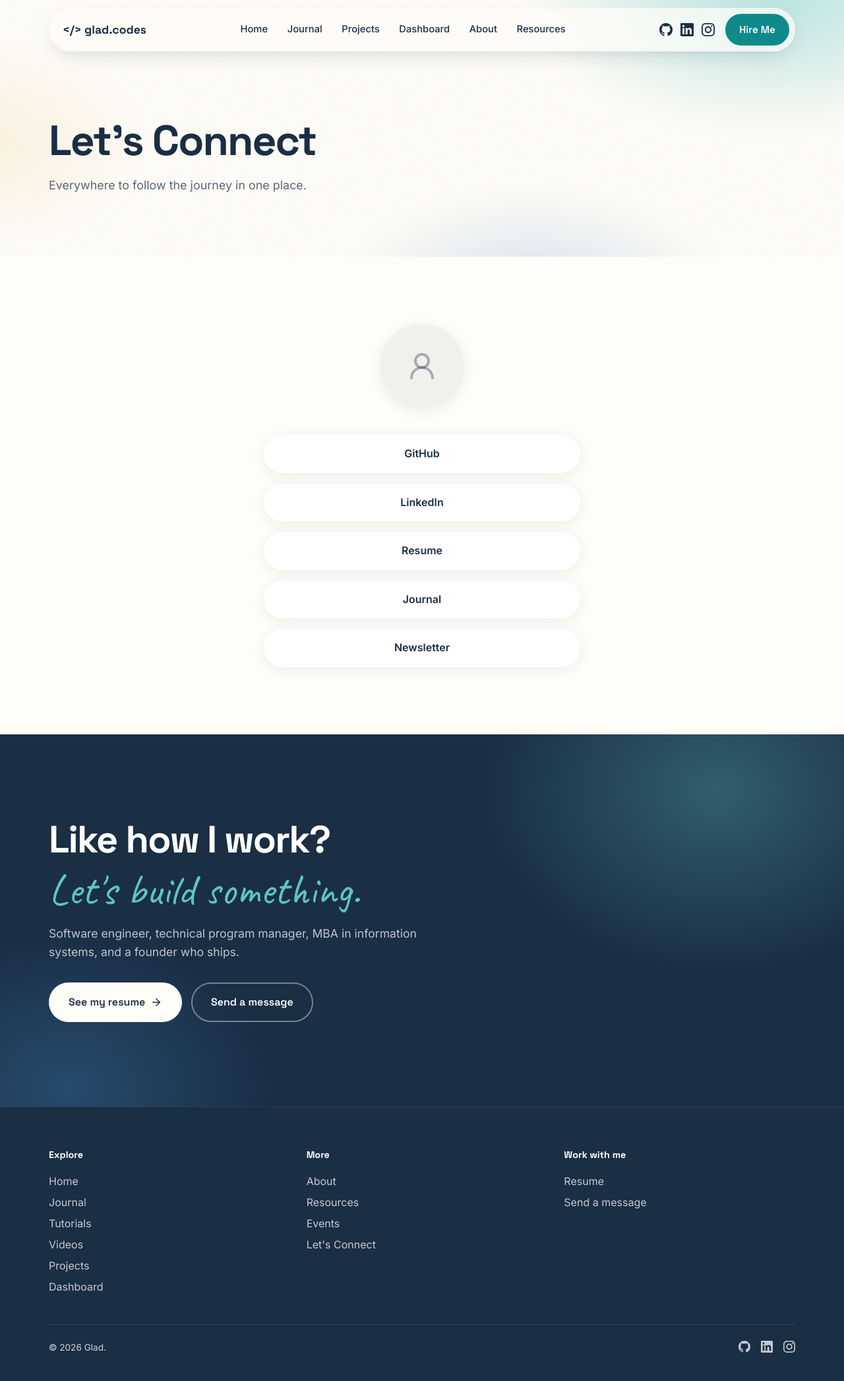
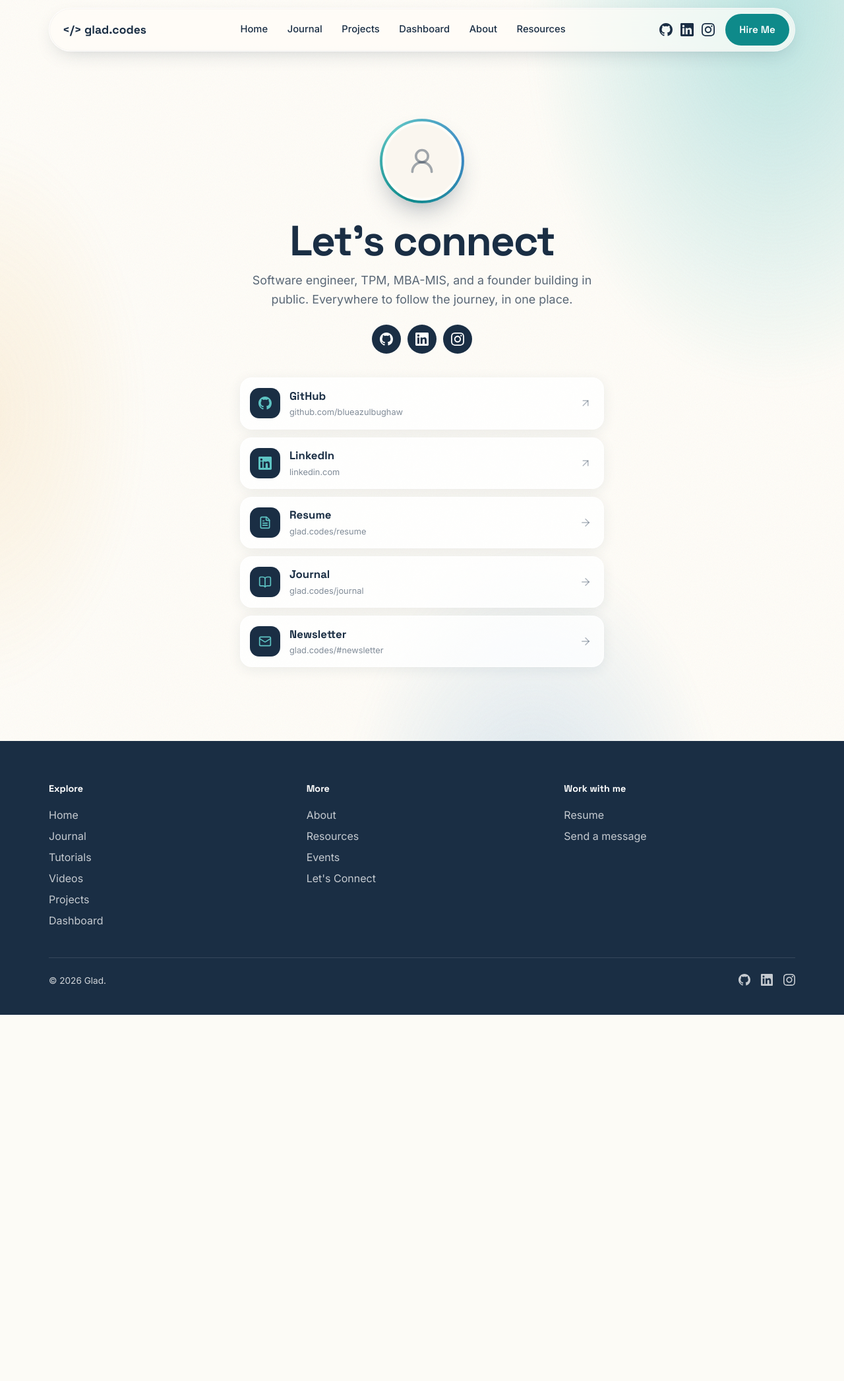
Before and after one commit to blueazulbughaw/gladcodes, a Flask app: page /lets-connect in a window 1280 px wide. Shown: the whole page at 66% size. After the commit the page ends 1538 px from the top, so only its background shows below. Run offline with Flask 3, Linux system fonts and the light colour scheme; data comes from the database, SQL or seed files in the repository; some libraries are stand-ins or nearby versions.

Commit message:
Let's Connect: link-in-bio redesign in the site style
Centered profile panel on the ambient hero background: photo with a
gradient ring, social icon row, and link cards with icons picked from
each URL, the destination address, and an arrow (external vs on-site).
No shared closing band, since the page is itself the call to action.

Co-Authored-By: Claude Opus 5.5 <noreply@anthropic.com>

```diff
--- a/static/css/pages.css
+++ b/static/css/pages.css
@@ -349,43 +349,50 @@
   .event-item-date, .event-item-time { white-space: normal; }
 }
 
-/* Links (linktree) --------------------------------------------------------- */
-.headshot-photo {
-  display: block;
-  width: 128px;
-  height: 128px;
-  border-radius: 50%;
-  object-fit: cover;
-  margin: 0 auto var(--space-lg);
-  box-shadow: var(--shadow-card);
+/* Let's Connect (link-in-bio) ------------------------------------------------
+   One centered profile panel on the page-hero ambient background: photo
+   with a gradient ring, title, social icons, then link cards. */
+.page-hero.connect { padding-bottom: clamp(4rem, 9vw, 7rem); min-height: 100vh; }
+.connect-panel { max-width: 600px; text-align: center; display: flex; flex-direction: column; align-items: center; }
+.connect-avatar {
+  width: 128px; height: 128px; border-radius: 50%; padding: 4px; margin-bottom: 1.5rem;
+  background: conic-gradient(from 200deg, var(--teal), var(--aqua), var(--ocean), var(--teal));
+  box-shadow: 0 20px 40px -16px rgba(var(--navy-rgb), 0.45);
+  animation: page-rise 900ms cubic-bezier(0.2, 0.65, 0.3, 0.9) both;
 }
-.headshot-photo--placeholder {
-  display: flex;
-  align-items: center;
-  justify-content: center;
-  background: rgba(var(--navy-rgb), 0.06);
-  color: rgba(var(--navy-rgb), 0.35);
+.connect-avatar img, .connect-avatar-placeholder {
+  width: 100%; height: 100%; border-radius: 50%; object-fit: cover; border: 4px solid var(--cream); display: block;
 }
-.links-stack {
-  max-width: 480px;
-  margin: 0 auto;
-  display: flex;
-  flex-direction: column;
-  gap: var(--space-sm);
+.connect-avatar-placeholder { display: flex; align-items: center; justify-content: center; background: var(--sand); color: rgba(var(--navy-rgb), 0.4); }
+.page-hero.connect h1 { margin-left: auto; margin-right: auto; margin-bottom: 0.75rem; }
+.page-hero.connect p { max-width: 46ch; margin: 0 auto; }
+.connect-socials { display: flex; gap: 0.6rem; margin-top: 1.5rem; }
+.connect-socials a {
+  width: 44px; height: 44px; border-radius: 50%; display: flex; align-items: center; justify-content: center;
+  background: var(--navy); color: #fff;
+  transition: transform 400ms cubic-bezier(0.2, 0.65, 0.3, 0.9), background 300ms ease;
 }
-.link-button {
-  display: flex;
-  align-items: center;
-  justify-content: center;
-  padding: 1rem 1.5rem;
-  border-radius: var(--radius-pill);
-  background: var(--card);
-  box-shadow: var(--shadow-card);
-  font-weight: 600;
-  color: var(--navy);
-  transition: transform var(--transition-fast), box-shadow var(--transition-fast);
+.connect-socials a:hover { background: var(--teal); transform: translateY(-3px); }
+.connect-links { list-style: none; margin: 2.25rem 0 0; padding: 0; width: 100%; display: flex; flex-direction: column; gap: 0.75rem; text-align: left; }
+.connect-link {
+  display: flex; align-items: center; gap: 0.9rem;
+  padding: 0.85rem 1.1rem 0.85rem 0.85rem; border-radius: 18px;
+  background: rgba(255, 255, 255, 0.85); backdrop-filter: blur(8px);
+  border: 1px solid rgba(255, 255, 255, 0.9);
+  box-shadow: var(--shadow-card); color: var(--navy);
+  transition: opacity 600ms ease, transform 500ms cubic-bezier(0.2, 0.65, 0.3, 0.9), box-shadow 500ms cubic-bezier(0.2, 0.65, 0.3, 0.9);
 }
-.link-button:hover { transform: translateY(-2px); box-shadow: var(--shadow-card-hover); text-decoration: none; }
+.connect-link:hover { text-decoration: none; transform: translateY(-3px); box-shadow: var(--shadow-card-hover); }
+.connect-link-icon { width: 46px; height: 46px; border-radius: 14px; flex-shrink: 0; display: flex; align-items: center; justify-content: center; background: var(--navy); color: var(--aqua); }
+.connect-link-text { flex: 1; min-width: 0; display: flex; flex-direction: column; gap: 0.1rem; }
+.connect-link-text strong { font-family: var(--font-heading); font-size: 1.05rem; }
+.connect-link-text span { font-size: 0.8rem; color: rgba(var(--navy-rgb), 0.55); overflow: hidden; text-overflow: ellipsis; white-space: nowrap; }
+.connect-link-arrow { flex-shrink: 0; color: rgba(var(--navy-rgb), 0.35); transition: transform 400ms cubic-bezier(0.2, 0.65, 0.3, 0.9), color 300ms ease; }
+.connect-link:hover .connect-link-arrow { color: var(--teal); transform: translate(3px, -1px); }
+@media (prefers-reduced-motion: reduce) {
+  .connect-avatar { animation: none; }
+  .connect-link:hover, .connect-socials a:hover { transform: none; }
+}
 
 /* Whole-page scroll progress bar (fixed under the sticky nav) ------------- */
 .scroll-progress {
--- a/templates/public/links.html
+++ b/templates/public/links.html
@@ -1,34 +1,83 @@
 {% extends "base_public.html" %}
+{% import "_macros.html" as macros %}
 
 {% block title %}Let's Connect — GladCodes{% endblock %}
-{% block description %}Every place to find Glad online — GitHub, LinkedIn, the journal, and more.{% endblock %}
+{% block description %}Everywhere to follow Glad's journey, in one place.{% endblock %}
 
 {% block extra_css %}
 <link rel="stylesheet" href="{{ url_for('static', filename='css/pages.css') }}">
 {% endblock %}
 
+{# This page is itself the "connect" call to action. #}
+{% block closing_cta %}{% endblock %}
+
+{# Icon for a link, picked from its URL so admins only enter label + URL. #}
+{% macro link_icon(url) %}
+{% set u = url|lower %}
+{% if 'github.com' in u %}{{ macros.social_icon('github', 20) }}
+{% elif 'linkedin.com' in u %}{{ macros.social_icon('linkedin', 20) }}
+{% elif 'instagram.com' in u %}{{ macros.social_icon('instagram', 20) }}
+{% elif 'youtube.com' in u or 'youtu.be' in u %}<i data-lucide="circle-play" width="20" height="20"></i>{# Lucide has no brand logos #}
+{% elif 'calendly.com' in u %}<i data-lucide="calendar" width="20" height="20"></i>
+{% elif u.startswith('mailto:') or 'newsletter' in u %}<i data-lucide="mail" width="20" height="20"></i>
+{% elif '/resume' in u %}<i data-lucide="file-text" width="20" height="20"></i>
+{% elif '/journal' in u %}<i data-lucide="book-open" width="20" height="20"></i>
+{% elif '/projects' in u %}<i data-lucide="rocket" width="20" height="20"></i>
+{% elif '/contact' in u %}<i data-lucide="send" width="20" height="20"></i>
+{% elif '/tutorials' in u or '/resources' in u %}<i data-lucide="graduation-cap" width="20" height="20"></i>
+{% elif '/videos' in u %}<i data-lucide="video" width="20" height="20"></i>
+{% else %}<i data-lucide="link" width="20" height="20"></i>{% endif %}
+{% endmacro %}
+
+{# "github.com/blueazulbughaw" or "glad.codes/resume" under each label. #}
+{% macro link_hint(url) %}
+{%- if url.startswith('http') -%}
+{{ url.split('://', 1)[1].rstrip('/').replace('www.', '', 1) }}
+{%- elif url.startswith('mailto:') -%}
+{{ url[7:] }}
+{%- else -%}
+glad.codes{{ url }}
+{%- endif -%}
+{% endmacro %}
+
 {% block content %}
-<section class="page-hero">
-  <div class="container">
-    <h1>Let's Connect</h1>
-    <p>Everywhere to follow the journey in one place.</p>
-  </div>
-</section>
+<section class="page-hero connect" aria-labelledby="connectTitle">
+  <div class="container connect-panel">
+    <div class="connect-avatar">
+      {% if headshot %}
+      <img src="{{ url_for('static', filename='uploads/' + headshot) }}" alt="Photo of Glad">
+      {% else %}
+      <span class="connect-avatar-placeholder"><i data-lucide="user-round" width="44" height="44"></i></span>
+      {% endif %}
+    </div>
+    <h1 id="connectTitle">Let's connect</h1>
+    <p>Software engineer, TPM, MBA-MIS, and a founder building in public. Everywhere to follow the journey, in one place.</p>
 
-<section class="section">
-  <div class="container">
-    {% if headshot %}
-    <img class="headshot-photo reveal" src="{{ url_for('static', filename='uploads/' + headshot) }}" alt="Photo of Glad">
-    {% else %}
-    <div class="headshot-photo headshot-photo--placeholder reveal">
-      <i data-lucide="user-round" width="48" height="48"></i>
+    {% if github_url or settings.get('linkedin_url') or settings.get('instagram_url') %}
+    <div class="connect-socials">
+      {% if github_url %}<a href="{{ github_url }}" aria-label="GitHub" target="_blank" rel="noopener">{{ macros.social_icon('github', 20) }}</a>{% endif %}
+      {% if settings.get('linkedin_url') %}<a href="{{ settings.linkedin_url }}" aria-label="LinkedIn" target="_blank" rel="noopener">{{ macros.social_icon('linkedin', 20) }}</a>{% endif %}
+      {% if settings.get('instagram_url') %}<a href="{{ settings.instagram_url }}" aria-label="Instagram" target="_blank" rel="noopener">{{ macros.social_icon('instagram', 20) }}</a>{% endif %}
     </div>
     {% endif %}
-    <div class="links-stack">
+
+    <ul class="connect-links">
       {% for link in links %}
-      <a class="link-button reveal" href="{{ link.url }}" {{ ('target="_blank" rel="noopener"' if link.url.startswith('http') else '')|safe }}>{{ link.label }}</a>
+      {% set external = link.url.startswith('http') %}
+      <li>
+        <a class="connect-link reveal" href="{{ link.url }}" {{ ('target="_blank" rel="noopener"' if external else '')|safe }}>
+          <span class="connect-link-icon">{{ link_icon(link.url) }}</span>
+          <span class="connect-link-text">
+            <strong>{{ link.label }}</strong>
+            <span>{{ link_hint(link.url) }}</span>
+          </span>
+          <i data-lucide="{{ 'arrow-up-right' if external else 'arrow-right' }}" class="connect-link-arrow" width="18" height="18"></i>
+        </a>
+      </li>
+      {% else %}
+      <li class="empty-state"><p>Links are on their way.</p></li>
       {% endfor %}
-    </div>
+    </ul>
   </div>
 </section>
 {% endblock %}
```
Also changed, not shown: CLAUDE.md (+6 -0 lines), tests/test_interior_pages.py (+30 -0 lines).
